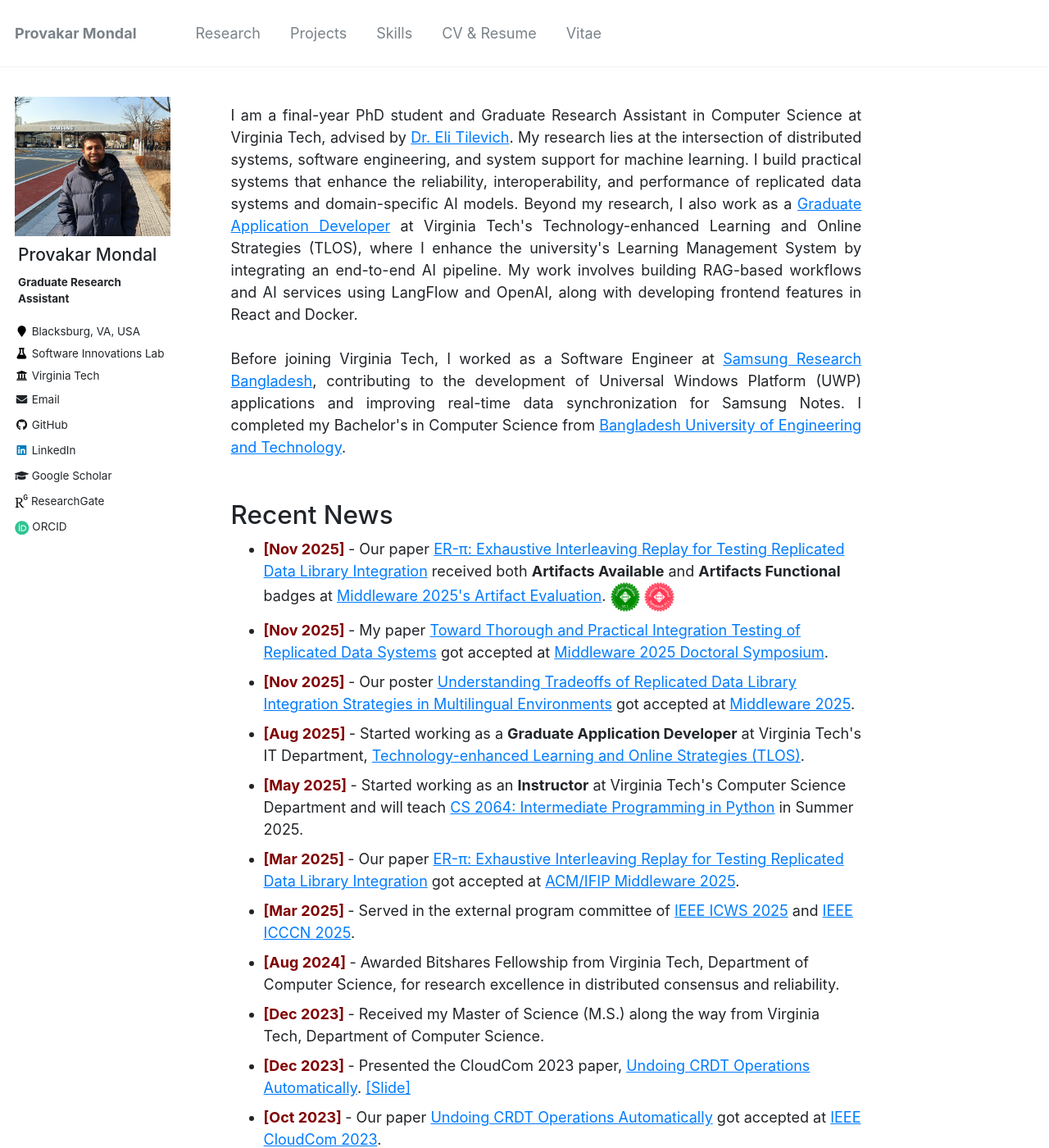
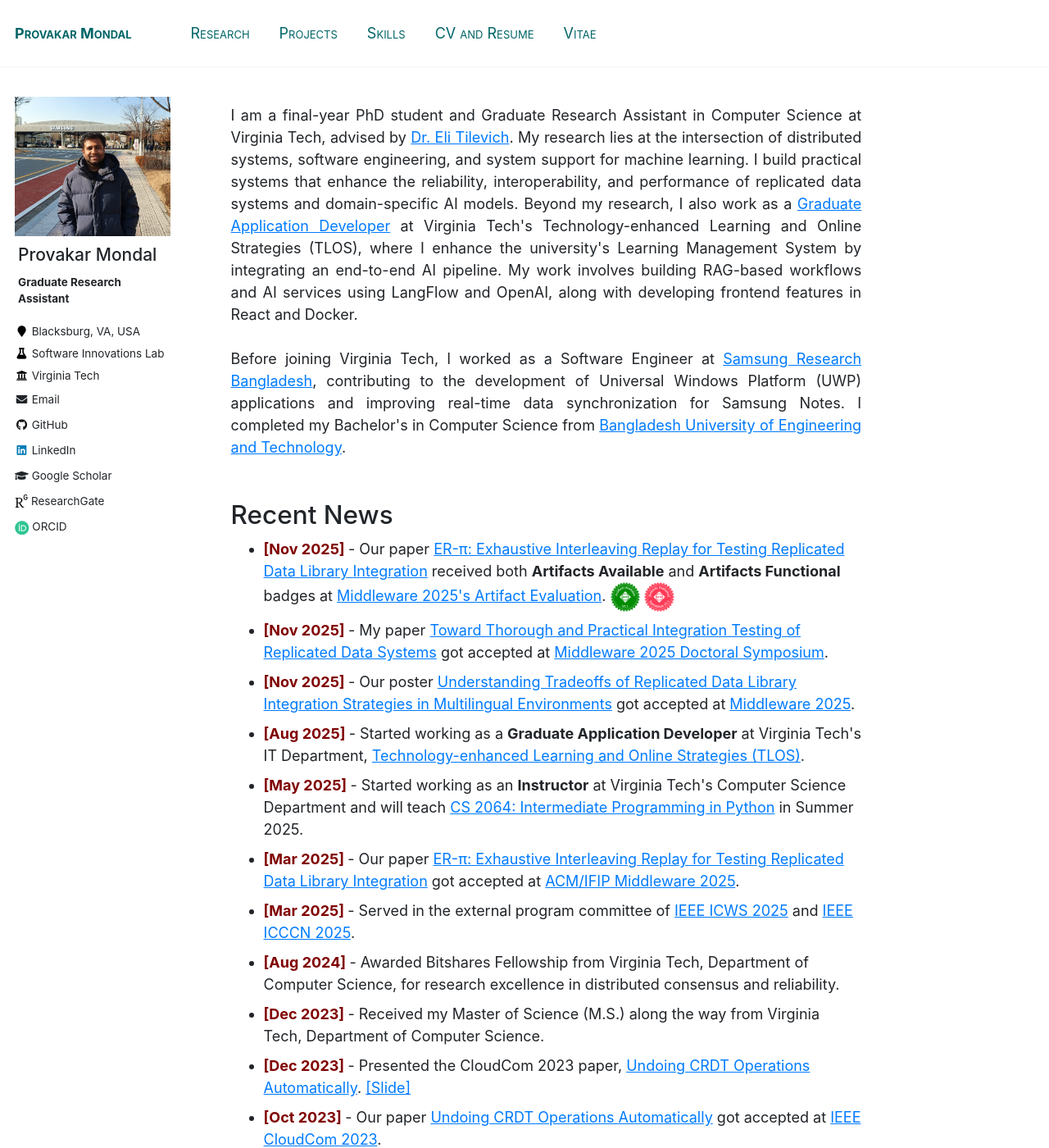
Before and after one commit to surzoprovakar/surzoprovakar.github.io, a Jekyll site: the page built from _pages/about.md, in a window 1280 px wide and 1400 px high. Shown: the whole window at 82% size. Built offline with Jekyll 4.4.1, drawn with Linux system fonts in a browser that asks for light colours; comment, search, counter and statistics services are not loaded.

Commit message:
apply \textsc for the page titles and change color

```diff
--- a/_data/navigation.yml
+++ b/_data/navigation.yml
@@ -12,7 +12,7 @@
   - title: "Skills"
     url: /skills/
 
-  - title: "CV & Resume"
+  - title: "CV and Resume"
     url: /resume/
 
   - title: "Vitae"
--- a/_sass/_navigation.scss
+++ b/_sass/_navigation.scss
@@ -186,6 +186,7 @@
 
     &:hover {
       color: $masthead-link-color-hover;
+      transform: scale(1.1);
     }
   }
 
@@ -225,6 +226,7 @@
 
     a {
       position: relative;
+      font-variant: small-caps;
 
       &:before {
         content: "";
@@ -436,4 +438,5 @@
 .masthead .greedy-nav a:hover,
 .masthead .greedy-nav a:focus {
   text-decoration: none !important;
+  color: $xing-color;
 }
```
